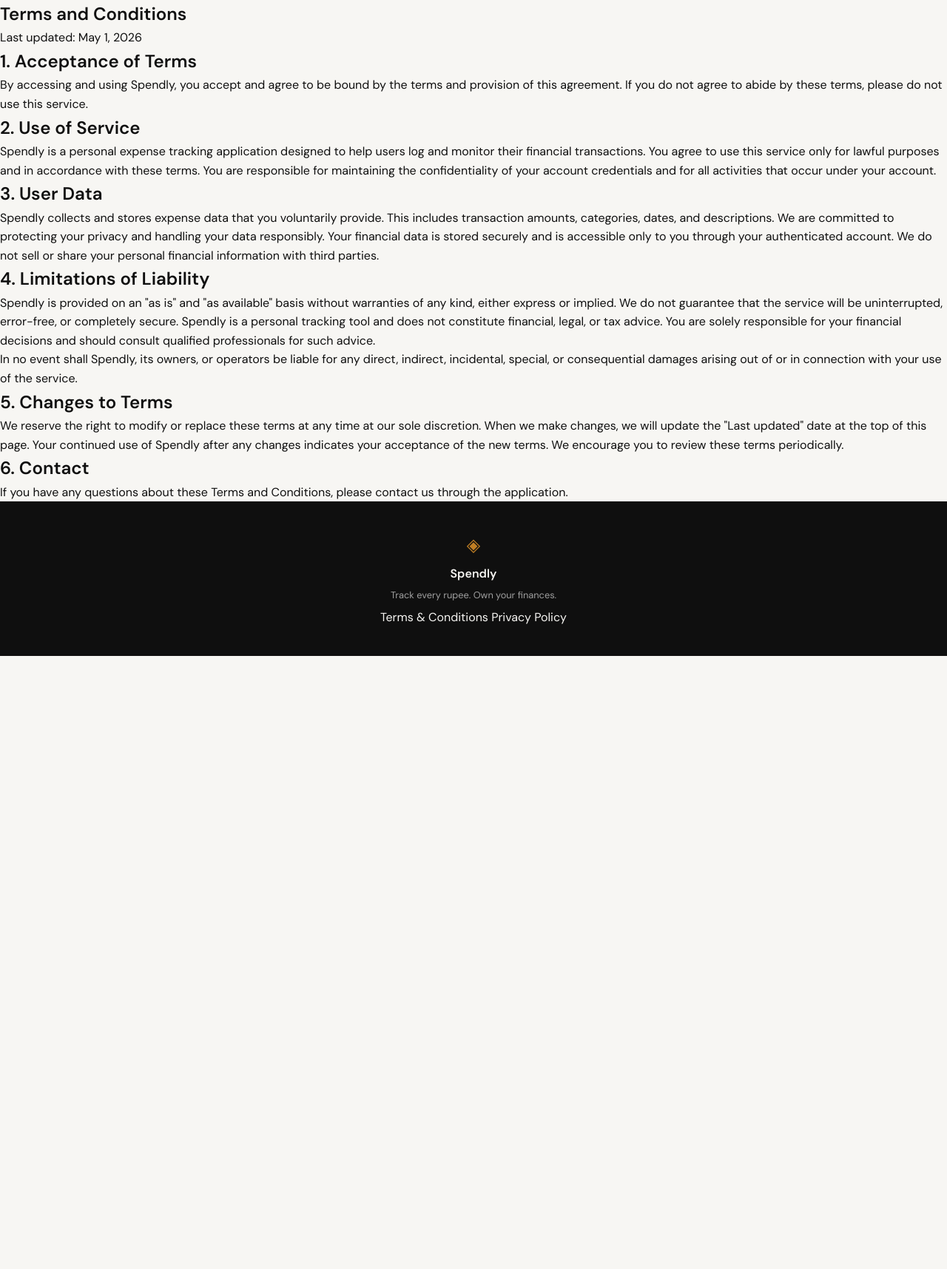
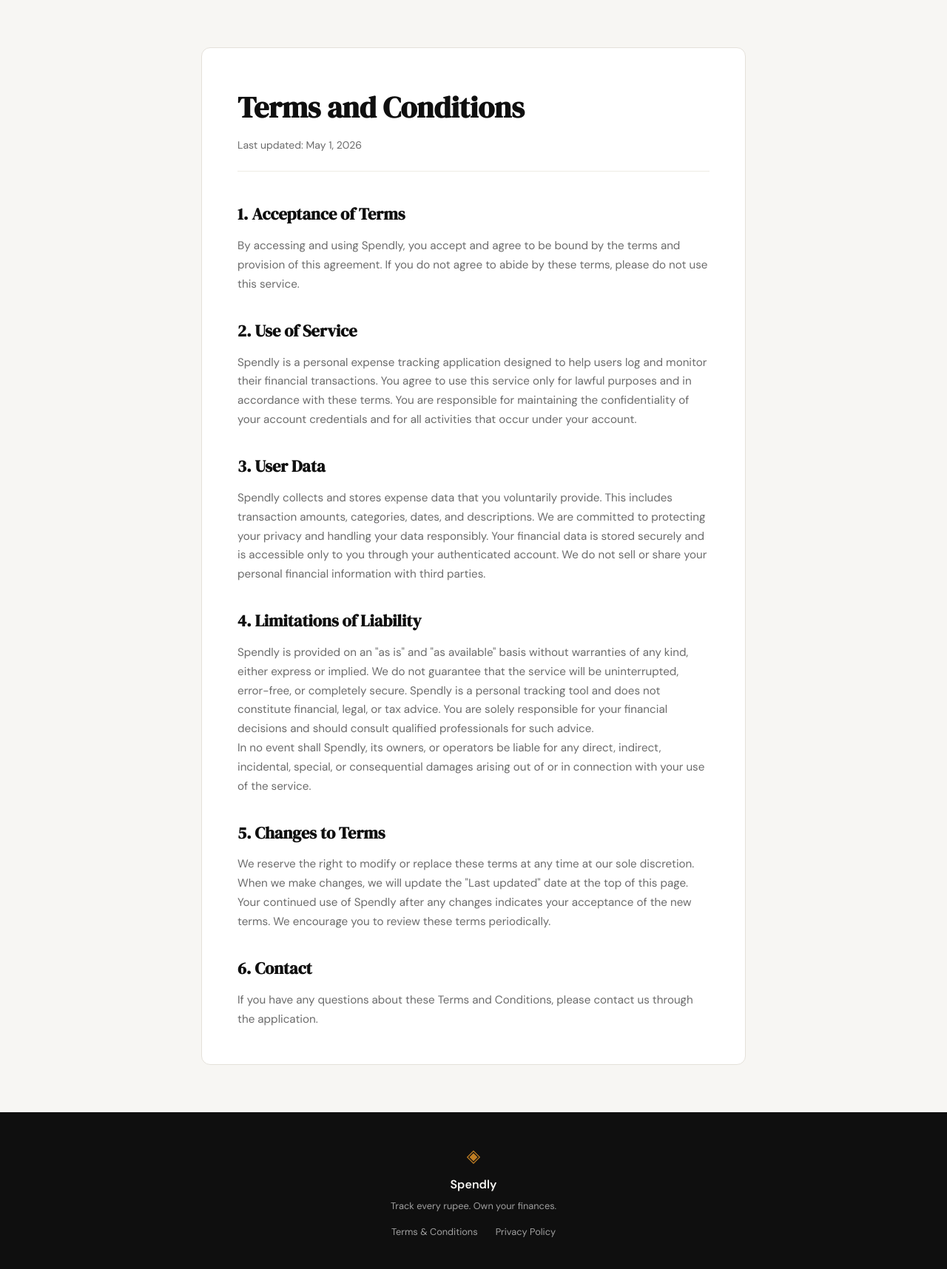
Before and after one commit to iAyushCodes/expense-tracker, a Flask app: page /terms in a window 1280 px wide. Shown: the part 61-1777 px from the top of the page at 74% size. Before the commit the page ends 948 px from the top, so only its background shows below. Run offline with Flask 3, Linux system fonts and the light colour scheme.

Commit message:
terms: added styling

```diff
--- a/static/css/style.css
+++ b/static/css/style.css
@@ -507,6 +507,73 @@ a { color: inherit; text-decoration: none; }
     color: var(--ink-faint);
 }
 
+.footer-links {
+    display: flex;
+    gap: 1.5rem;
+    margin-top: 0.5rem;
+    font-size: 0.8rem;
+}
+
+.footer-links a {
+    color: var(--ink-faint);
+    transition: color 0.2s;
+}
+
+.footer-links a:hover {
+    color: var(--paper);
+}
+
+/* ------------------------------------------------------------------ */
+/* Terms and Conditions page                                           */
+/* ------------------------------------------------------------------ */
+
+.terms-section {
+    padding: 4rem 2rem;
+    max-width: 800px;
+    margin: 0 auto;
+}
+
+.terms-container {
+    background: var(--paper-card);
+    border: 1px solid var(--border);
+    border-radius: var(--radius-md);
+    padding: 3rem;
+}
+
+.terms-title {
+    font-family: var(--font-display);
+    font-size: 2.5rem;
+    color: var(--ink);
+    margin-bottom: 0.5rem;
+}
+
+.terms-updated {
+    font-size: 0.875rem;
+    color: var(--ink-muted);
+    margin-bottom: 2.5rem;
+    padding-bottom: 1.5rem;
+    border-bottom: 1px solid var(--border-soft);
+}
+
+.terms-content {
+    display: flex;
+    flex-direction: column;
+    gap: 2rem;
+}
+
+.terms-block h2 {
+    font-family: var(--font-display);
+    font-size: 1.4rem;
+    color: var(--ink);
+    margin-bottom: 0.75rem;
+}
+
+.terms-block p {
+    font-size: 0.95rem;
+    color: var(--ink-muted);
+    line-height: 1.7;
+}
+
 /* ------------------------------------------------------------------ */
 /* Responsive                                                          */
 /* ------------------------------------------------------------------ */
```
